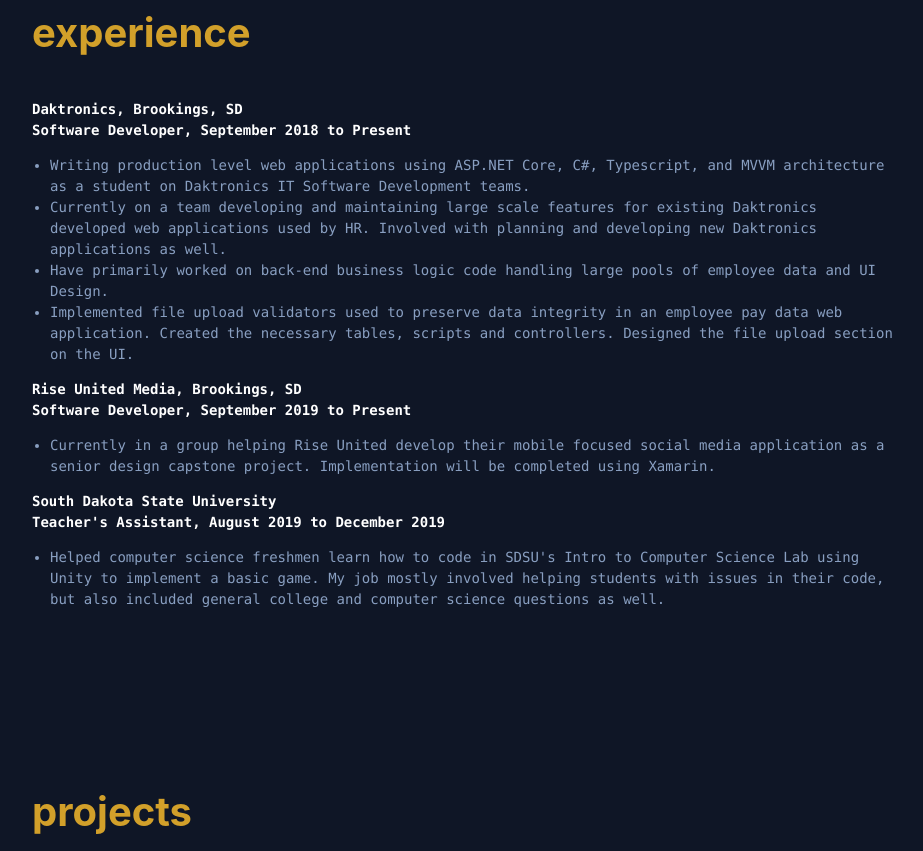
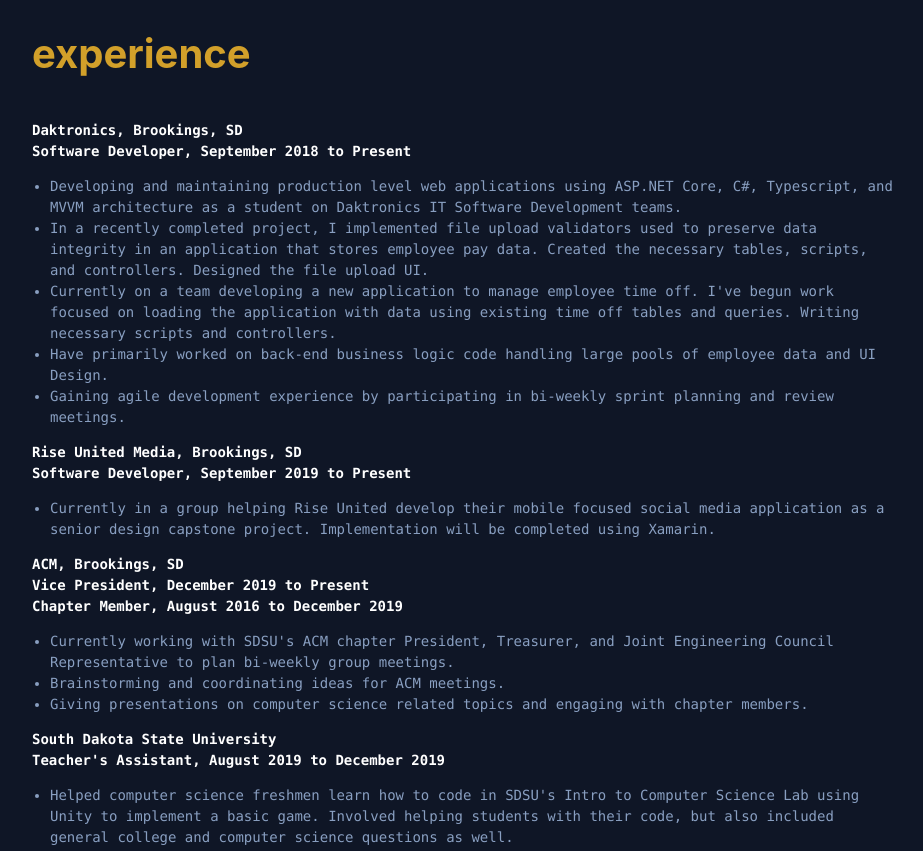
Before and after one commit to ahochha/portfolio, a website: page docs/index.html in a window 1280 px wide. Shown: the part 2521-3372 px from the top of the page, without its empty margins (175-1098 px from the left). Drawn offline with Linux system fonts and the light colour scheme.

Commit message:
Updated verbiage, uploaded current resume

```diff
--- a/docs/index.html
+++ b/docs/index.html
@@ -167,7 +167,7 @@
                         <li class="standard-list">Knowledgeable in Git and Azure DevOps.</li>
                         <li class="standard-list">Experienced with agile development processes, specifically SAFe (Scaled Agile Framework).</li>
                         <li class="standard-list">Familiar with using Unity to code 3D games.</li>
-                        <li class="standard-list">Skilled with frameworks such as ASP.NET Core, Angular, Ionic, Xamarin, Bootstrap, and more.</li>
+                        <li class="standard-list">Skilled with frameworks/technologies such as ASP.NET Core, Angular, Ionic, Xamarin, Bootstrap, Firebase, and more.</li>
                     </ul>
                 </div>
             </div>
@@ -191,7 +191,7 @@
                 </p>
                 <ul class="standard-list" style="padding-left:18px">
                     <li class="standard-list">
-                        Expected Graduation Date: May 2020
+                        Graduation Date: May 2020
                     </li>
                     <li class="standard-list">
                         Current Cumulative GPA: 3.558
@@ -200,7 +200,7 @@
                         Honors: Dean's List (4 semesters)
                     </li>
                     <li class="standard-list">
-                        Member and current Vice President of SDSU's Association for Computing Machinery Club
+                        Member and current Vice President of SDSU's Association for Computing Machinery Club, CS Tutor
                     </li>
                 </ul>
                 <div style="text-align: center">
@@ -263,22 +263,25 @@
                 </p>
                 <ul class="standard-list" style="padding-left:18px">
                     <li class="standard-list">
-                        Writing production level web applications using ASP.NET Core, C#, Typescript, and MVVM
+                        Developing and maintaining production level web applications using ASP.NET Core, C#, Typescript, and MVVM
                         architecture as a student on Daktronics IT Software Development teams.
                     </li>
                     <li class="standard-list">
-                        Currently on a team developing and maintaining large scale features for existing Daktronics
-                        developed web applications used by HR. Involved with planning and developing new Daktronics
-                        applications as well.
+                        In a recently completed project, I implemented file upload validators used to preserve data integrity in an
+                        application that stores employee pay data. Created the necessary tables, scripts, and controllers. Designed
+                        the file upload UI.
+                    </li>
+                    <li class="standard-list">
+                        Currently on a team developing a new application to manage employee time off. I've begun work focused on
+                        loading the application with data using existing time off tables and queries. Writing necessary scripts and
+                        controllers.
                     </li>
                     <li class="standard-list">
                         Have primarily worked on back-end business logic code handling large pools of employee
                         data and UI Design.
                     </li>
                     <li class="standard-list">
-                        Implemented file upload validators used to preserve data integrity in an employee pay
-                        data web application. Created the necessary tables, scripts and controllers. Designed
-                        the file upload section on the UI.
+                        Gaining agile development experience by participating in bi-weekly sprint planning and review meetings.
                     </li>
                 </ul>
                 <p class="highlighted-text">
@@ -293,15 +296,31 @@
                     </li>
                 </ul>
                 <p class="highlighted-text">
+                    ACM, Brookings, SD <br/>
+                    Vice President, December 2019 to Present <br/>
+                    Chapter Member, August 2016 to December 2019
+                </p>
+                <ul class="standard-list" style="padding-left:18px">
+                    <li class="standard-list">
+                        Currently working with SDSU's ACM chapter President, Treasurer, and Joint Engineering
+                        Council Representative to plan bi-weekly group meetings.
+                    </li>
+                    <li class="standard-list">
+                        Brainstorming and coordinating ideas for ACM meetings.
+                    </li>
+                    <li class="standard-list">
+                        Giving presentations on computer science related topics and engaging with chapter members.
+                    </li>
+                </ul>
+                <p class="highlighted-text">
                     South Dakota State University <br/>
                     Teacher's Assistant, August 2019 to December 2019
                 </p>
                 <ul class="standard-list" style="padding-left:18px">
                     <li class="standard-list">
                         Helped computer science freshmen learn how to code in SDSU's Intro to Computer
-                        Science Lab using Unity to implement a basic game. My job mostly involved helping
-                        students with issues in their code, but also included general college and computer
-                        science questions as well.
+                        Science Lab using Unity to implement a basic game. Involved helping students with
+                        their code, but also included general college and computer science questions as well.
                     </li>
                 </ul>
             </div>
@@ -463,7 +482,7 @@
             </div>
             <div class="footer center" style="cursor:default">
                 <a href="https://github.com/ahochha"><i class="footer-icon fab fa-github fa-3x" href=""></i></a>
-                <a href="https://www.linkedin.com/in/ah1998/"><i class="footer-icon fab fa-linkedin-in fa-3x"></i></a>
+                <a href="https://www.linkedin.com/in/ahochha/"><i class="footer-icon fab fa-linkedin-in fa-3x"></i></a>
                 <a href="https://www.instagram.com/ahochha/"><i class="footer-icon fab fa-instagram fa-3x"></i></a>
             </div>
             <br/>
```
Also changed, not shown: 1 other file.
